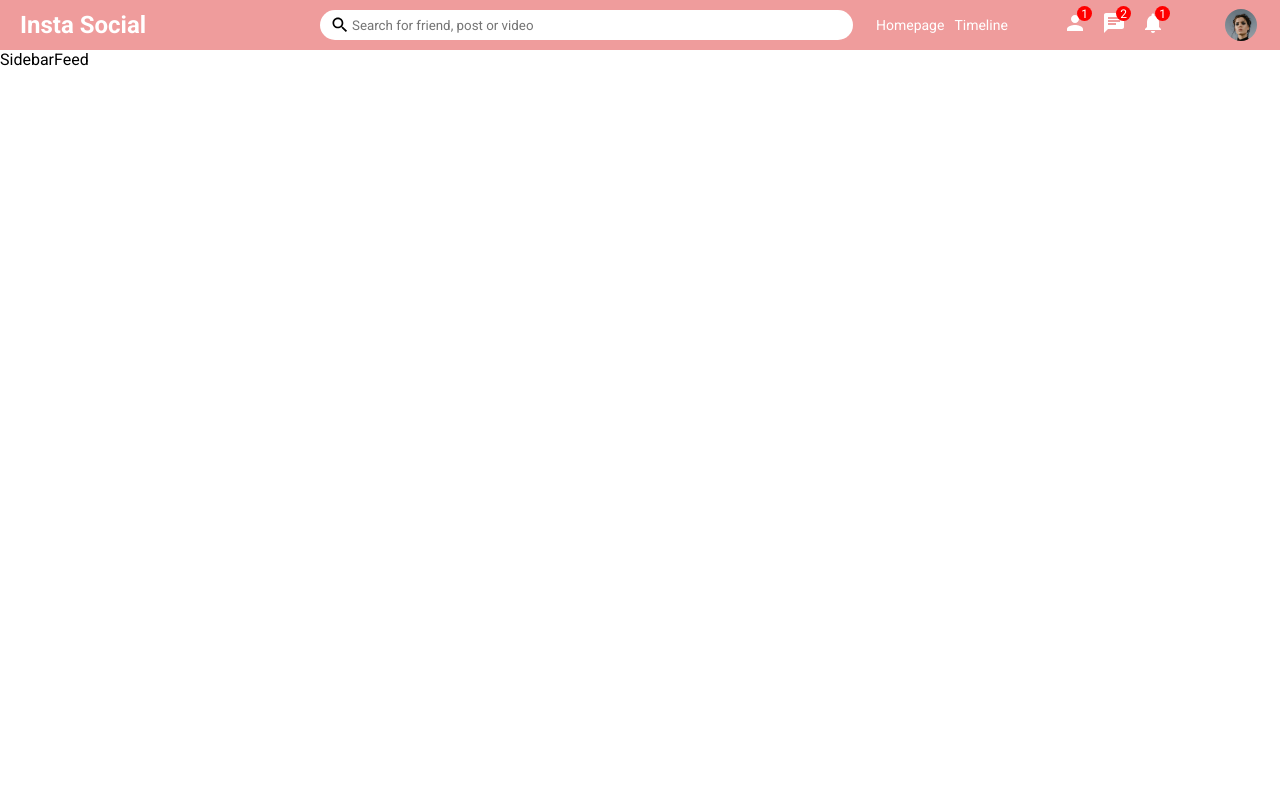
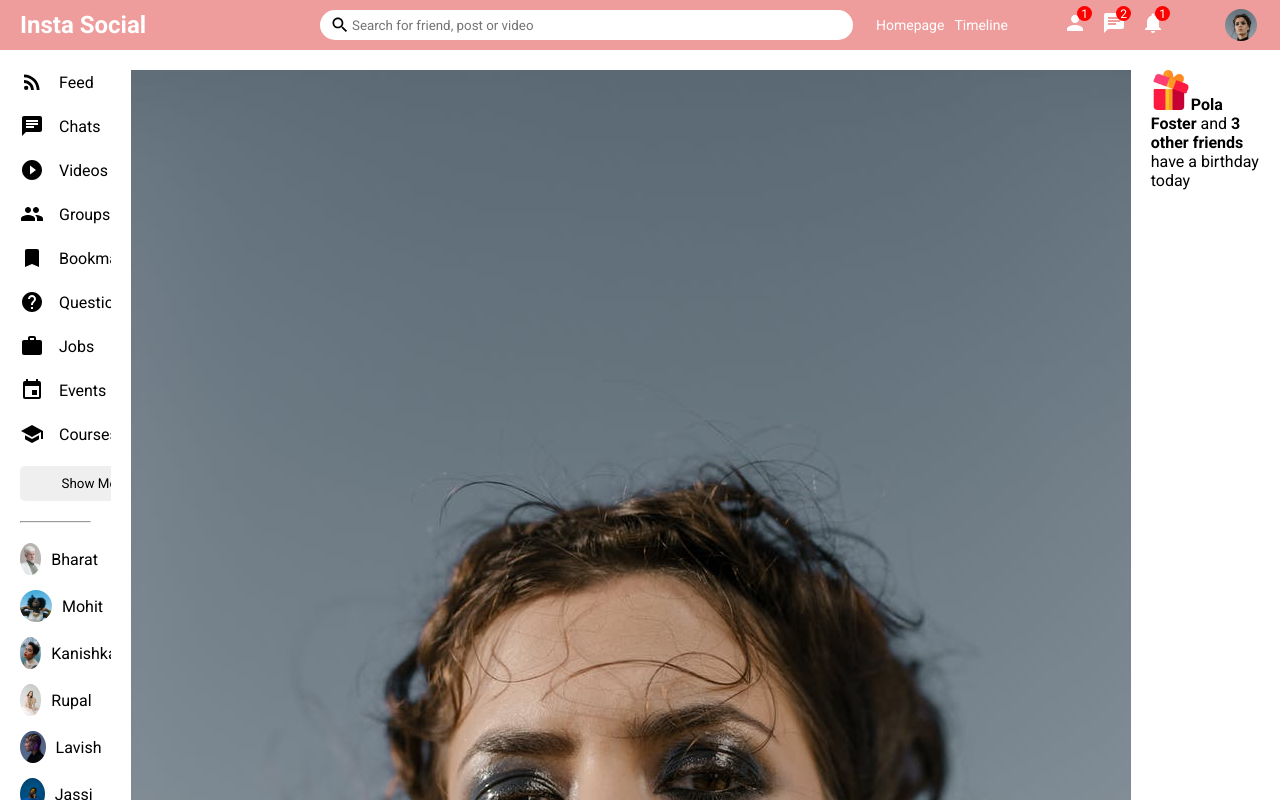
Before and after one commit to Mohit-9440/social-app, a React (Create React App) app: page / in a window 1280 px wide. Shown: the top 800 px of the page. Built offline with nearby package versions, Linux system fonts and the light colour scheme.

Commit message:
sidebar component

```diff
--- a/src/components/feed/Feed.jsx
+++ b/src/components/feed/Feed.jsx
@@ -1,9 +1,12 @@
+import Share from "../share/Share";
 import "./feed.css";
 
 export default function Feed() {
   return (
-    <div>
-        Feed
+    <div className="feed">
+        <div className="feedWrapper">
+            <Share/>
+        </div>
     </div>
   )
 }
--- a/src/components/feed/feed.css
+++ b/src/components/feed/feed.css
@@ -0,0 +1,7 @@
+.feed{
+    flex: 5.5;
+}
+
+.feedWrapper{
+    padding: 20px;
+}
--- a/src/components/rightbar/Rightbar.jsx
+++ b/src/components/rightbar/Rightbar.jsx
@@ -4,7 +4,12 @@ export default function Rightbar() {
   return (
     <div className="rightbar">
         <div className="rightbarWrapper">
-            <div className="birthdayContainer"></div>
+            <div className="birthdayContainer">
+                <img className="birthdayImg" src="assets/gift.png" alt="" />
+                <span className="birthdayText">
+                    <b>Pola Foster</b> and <b> 3 other friends</b> have a birthday today
+                </span>
+            </div>
         </div>
     </div>
   )
--- a/src/components/rightbar/rightbar.css
+++ b/src/components/rightbar/rightbar.css
@@ -1,3 +1,12 @@
 .rightbar{
     flex: 3.5;
 }
+
+.rightbarWrapper{
+    padding: 20px 20px 0 0;
+}
+
+.birthdayImg{
+    width: 40px;
+    height: 40px;
+}
--- /dev/null
+++ b/src/components/share/Share.jsx
@@ -0,0 +1,19 @@
+import './share.css';
+
+export default function Share() {
+  return (
+    <div className='share'>
+        <div className="shareWrapper">
+            <div className="shareTop">
+                <img className="shareProfileImg" src="/assets/person/1.jpeg" alt="" />
+                <input
+                 placeholder="What's in your mind Bharat?"
+                 className="shareInput"
+                />
+            </div>
+            <hr className="shareHr" />
+            <div className="shareBottom"></div>
+        </div>
+    </div>
+  )
+}
--- a/src/components/sidebar/Sidebar.jsx
+++ b/src/components/sidebar/Sidebar.jsx
@@ -1,9 +1,89 @@
 import './sidebar.css';
+import {RssFeed, Chat, PlayCircleFilled, Group, Bookmark, Help, Work, Event, School } from "@material-ui/icons";
 
 export default function Sidebar() {
   return (
-    <div>
-        Sidebar
+    <div className='sidebar'>
+        <div className="sidebarWrapper">
+            <ul className="sidebarList">
+                <li className="sidebarListItem">
+                    <RssFeed className='sidebarIcon' />
+                    <span className="sidebarListItemText">Feed</span>
+                </li>
+                <li className="sidebarListItem">
+                    <Chat className='sidebarIcon' />
+                    <span className="sidebarListItemText">Chats</span>
+                </li>
+                <li className="sidebarListItem">
+                    <PlayCircleFilled className='sidebarIcon' />
+                    <span className="sidebarListItemText">Videos</span>
+                </li>
+                <li className="sidebarListItem">
+                    <Group className='sidebarIcon' />
+                    <span className="sidebarListItemText">Groups</span>
+                </li>
+                <li className="sidebarListItem">
+                    <Bookmark className='sidebarIcon' />
+                    <span className="sidebarListItemText">Bookmarks</span>
+                </li>
+                <li className="sidebarListItem">
+                    <Help className='sidebarIcon' />
+                    <span className="sidebarListItemText">Questions</span>
+                </li>
+                <li className="sidebarListItem">
+                    <Work className='sidebarIcon' />
+                    <span className="sidebarListItemText">Jobs</span>
+                </li>
+                <li className="sidebarListItem">
+                    <Event className='sidebarIcon' />
+                    <span className="sidebarListItemText">Events</span>
+                </li>
+                <li className="sidebarListItem">
+                    <School className='sidebarIcon' />
+                    <span className="sidebarListItemText">Courses</span>
+                </li>
+            </ul>
+            <button className='sidebarButton'>Show More</button>
+            <hr className='sidebarHr'></hr>
+            <ul className="sidebarFriendList">
+                <li className="sidebarFriend">
+                    <img className='sidebarFriendImg' src="/assets/person/2.jpeg" alt="" />
+                    <span className="sidebarFriendName">Bharat</span>
+                </li>
+                <li className="sidebarFriend">
+                    <img className='sidebarFriendImg' src="/assets/person/3.jpeg" alt="" />
+                    <span className="sidebarFriendName">Mohit</span>
+                </li>
+                <li className="sidebarFriend">
+                    <img className='sidebarFriendImg' src="/assets/person/4.jpeg" alt="" />
+                    <span className="sidebarFriendName">Kanishka</span>
+                </li>
+                <li className="sidebarFriend">
+                    <img className='sidebarFriendImg' src="/assets/person/5.jpeg" alt="" />
+                    <span className="sidebarFriendName">Rupal</span>
+                </li>
+                <li className="sidebarFriend">
+                    <img className='sidebarFriendImg' src="/assets/person/6.jpeg" alt="" />
+                    <span className="sidebarFriendName">Lavish </span>
+                </li>
+                <li className="sidebarFriend">
+                    <img className='sidebarFriendImg' src="/assets/person/7.jpeg" alt="" />
+                    <span className="sidebarFriendName">Jassi</span>
+                </li>
+                <li className="sidebarFriend">
+                    <img className='sidebarFriendImg' src="/assets/person/8.jpeg" alt="" />
+                    <span className="sidebarFriendName">Deeya</span>
+                </li>
+                <li className="sidebarFriend">
+                    <img className='sidebarFriendImg' src="/assets/person/9.jpeg" alt="" />
+                    <span className="sidebarFriendName">Aman</span>
+                </li>
+                <li className="sidebarFriend">
+                    <img className='sidebarFriendImg' src="/assets/person/10.jpeg" alt="" />
+                    <span className="sidebarFriendName">Himanshu</span>
+                </li>
+            </ul>
+        </div>
     </div>
   )
 }
--- a/src/components/sidebar/sidebar.css
+++ b/src/components/sidebar/sidebar.css
@@ -0,0 +1,68 @@
+.sidebar{
+    flex: 3;
+    height: calc(100vh - 50px);
+    overflow-y: scroll;
+
+}
+
+::-webkit-scrollbar{
+    width: 5px;
+}
+::-webkit-scrollbar-track{
+    background-color: #fff;
+}
+::-webkit-scrollbar-thumb{
+    background-color: gray;
+}
+
+.sidebarWrapper{
+    padding: 20px;
+}
+
+.sidebarList{
+    padding: 0;
+    margin: 0;
+    list-style: none;
+}
+
+.sidebarListItem{
+    display: flex;
+    align-items: center;
+    margin-bottom: 20px;
+}
+
+.sidebarIcon{
+    margin-right: 15px;
+}
+
+.sidebarButton{
+    width: 150px;
+    border: none;
+    padding: 10px;
+    border-radius: 5px;
+    font-weight: 500;
+}
+
+.sidebarHr{
+    margin: 20px 0;
+}
+
+.sidebarFriendList{
+    padding: 0;
+    margin: 0;
+    list-style: none;
+}
+
+.sidebarFriend{
+    display: flex;
+    align-items: center;
+    margin-bottom: 15px;
+}
+
+.sidebarFriendImg{
+    width: 32px;
+    height: 32px;
+    border-radius: 50%;
+    object-fit: cover;
+    margin-right: 10px;
+}
```
Also changed, not shown: src/components/share/share.css (added).
